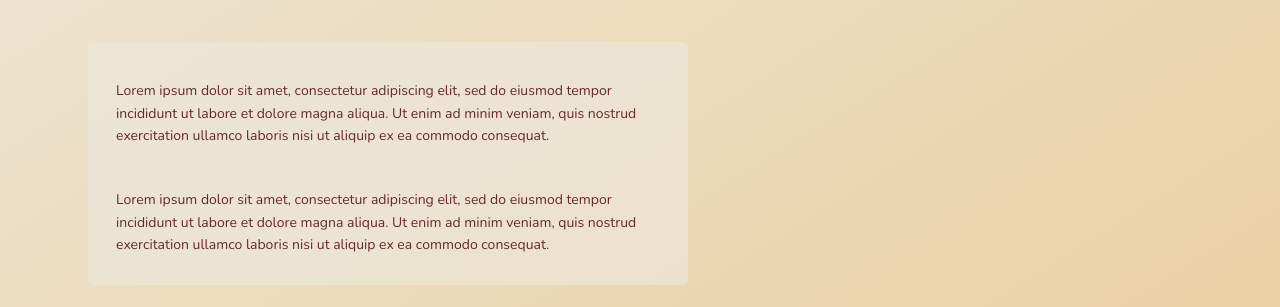
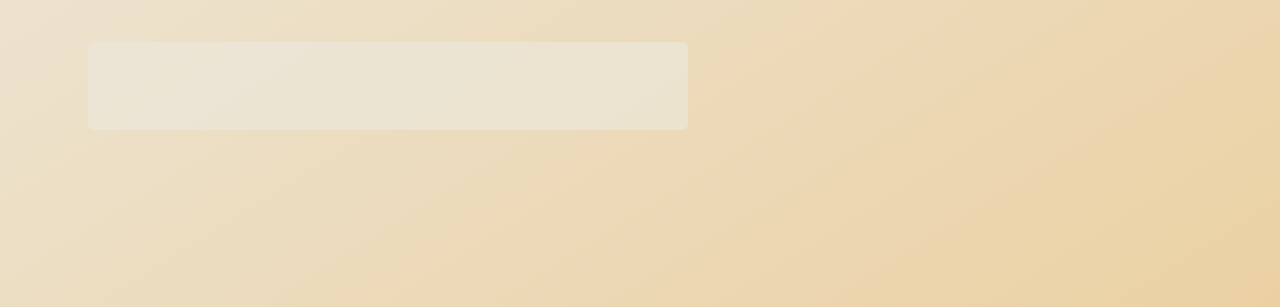
Before and after one commit to erianiel/roman-name-generator-react, a React (Vite) app: page / in a window 1280 px wide. Shown: the part 399-706 px from the top of the page. Built offline with nearby package versions, Linux system fonts and the light colour scheme.

Commit message:
feat: content explanation

```diff
--- a/src/components/NameContent.jsx
+++ b/src/components/NameContent.jsx
@@ -9,21 +9,94 @@ function NameInfo() {
       <div className={styles.contentBox}>
         <div>
           <h2>{status}</h2>
-          <p>
-            Lorem ipsum dolor sit amet, consectetur adipiscing elit, sed do
-            eiusmod tempor incididunt ut labore et dolore magna aliqua. Ut enim
-            ad minim veniam, quis nostrud exercitation ullamco laboris nisi ut
-            aliquip ex ea commodo consequat.{" "}
-          </p>
+          {status === "citizen" && (
+            <p>
+              In ancient Rome, citizenship made the difference between the free
+              honorable men and the others: foreigners and barbarians. Citizens
+              were protected by laws and they had the right of governance and
+              property. But most importantly, citizens had the right to glory.
+              They had the goal of being recognized by the entire population for
+              their virtues and merits, thus increasing the fame of their names
+              and at the same time the greatness of Rome. More info,{" "}
+              <a
+                className={styles.contentLink}
+                href="https://en.wikipedia.org/wiki/Roman_citizenship"
+              >
+                here
+              </a>
+              .
+            </p>
+          )}
+          {status === "libertus" && (
+            <p>
+              When slaves were released from slavery, they became freedmen or
+              freedwomen. They acquired Roman citizenship and the first two
+              names of their ex-master. However, due to their role within
+              society, they do not enjoy the same full rights as a free citizen
+              by birth. Freedmen are precluded from access to the honors of the
+              highest and most important public offices, regardless of their
+              wealth. More info,{" "}
+              <a
+                className={styles.contentLink}
+                href="https://en.wikipedia.org/wiki/Ancient_Roman_freedmen"
+              >
+                here
+              </a>
+              .
+            </p>
+          )}
+          {status === "slave" && (
+            <p>
+              Slaves were considered inferior by nature and this is reflected in
+              the legal inferiority that is associated with them: slaves had no
+              rights. If a citizen is regarded as a legal subject, then a slave
+              is, conversely, an object of the law, comparable to movable
+              property. For this reason, they had only one name. More info,{" "}
+              <a
+                className={styles.contentLink}
+                href="https://en.wikipedia.org/wiki/Slavery_in_ancient_Rome"
+              >
+                here
+              </a>
+              .
+            </p>
+          )}
         </div>
         <div>
           <h2>{gender}</h2>
-          <p>
-            Lorem ipsum dolor sit amet, consectetur adipiscing elit, sed do
-            eiusmod tempor incididunt ut labore et dolore magna aliqua. Ut enim
-            ad minim veniam, quis nostrud exercitation ullamco laboris nisi ut
-            aliquip ex ea commodo consequat.{" "}
-          </p>
+          {gender === "female" && (
+            <p>
+              The role of women was limited to the domestic and private sphere.
+              From father to husband, women were relegated to a subordinate
+              position. Women were effectively barred from participation in
+              public life, despite their noble status. However, a woman could
+              administrate her own wealth and keep her names. More info,{" "}
+              <a
+                className={styles.contentLink}
+                href="https://en.wikipedia.org/wiki/Women_in_ancient_Rome"
+              >
+                here
+              </a>
+              .
+            </p>
+          )}
+          {gender === "male" && (
+            <p>
+              In Roman society, only men had the right to vote and could
+              participate to the public sphere and military life, according to
+              their own social status and hierarchy level. Nevertheless, even
+              men of servile status could be given high-level organizational
+              roles such as administrator, secretary, librarian and scribe. More
+              info,{" "}
+              <a
+                className={styles.contentLink}
+                href="https://en.wikipedia.org/wiki/Social_class_in_ancient_Rome"
+              >
+                here
+              </a>
+              .
+            </p>
+          )}
         </div>
       </div>
     </div>
--- a/src/components/NameContent.module.css
+++ b/src/components/NameContent.module.css
@@ -33,3 +33,15 @@
   font-size: 1.4rem;
   line-height: 1.6;
 }
+
+.contentLink:link,
+.contentLink:visited {
+  text-decoration: none;
+  color: var(--color-secondary);
+  transform: all 0.3s;
+}
+
+.contentLink:hover,
+.contentLink:active {
+  border-bottom: 0.8px solid var(--color-secondary);
+}
```
